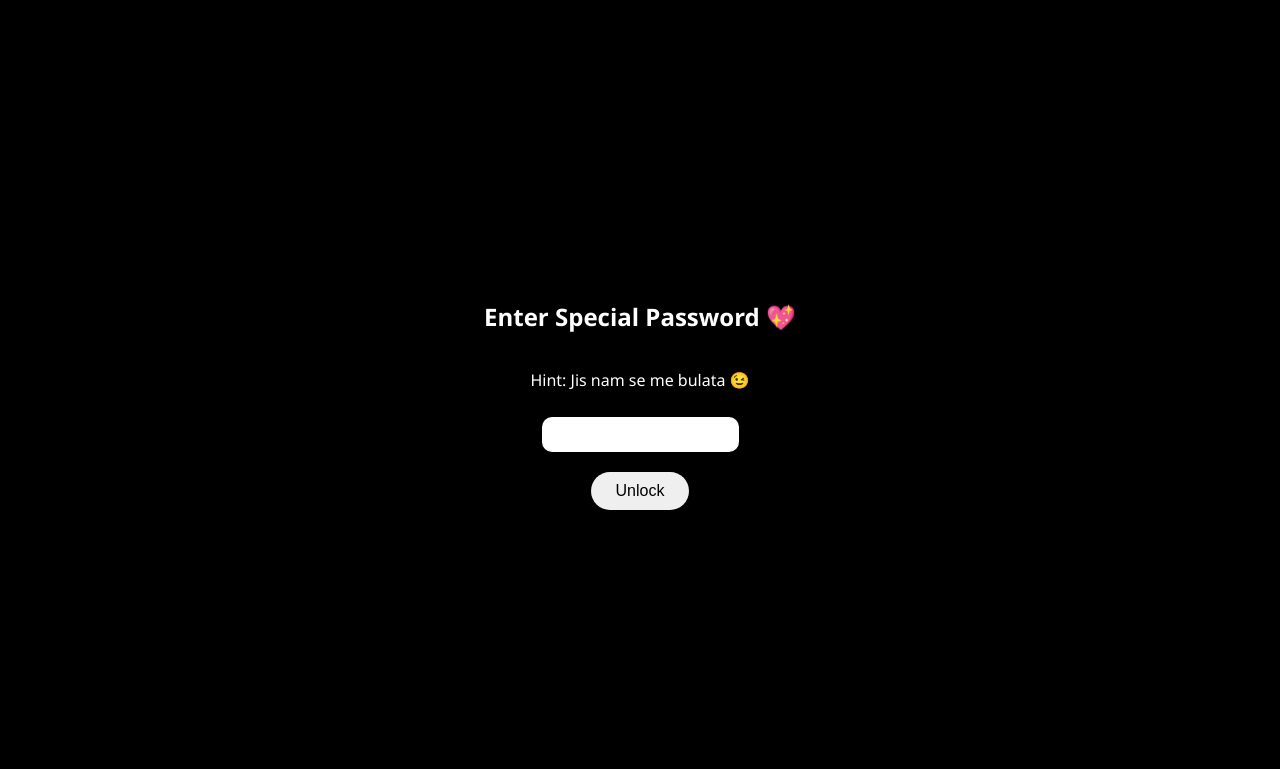
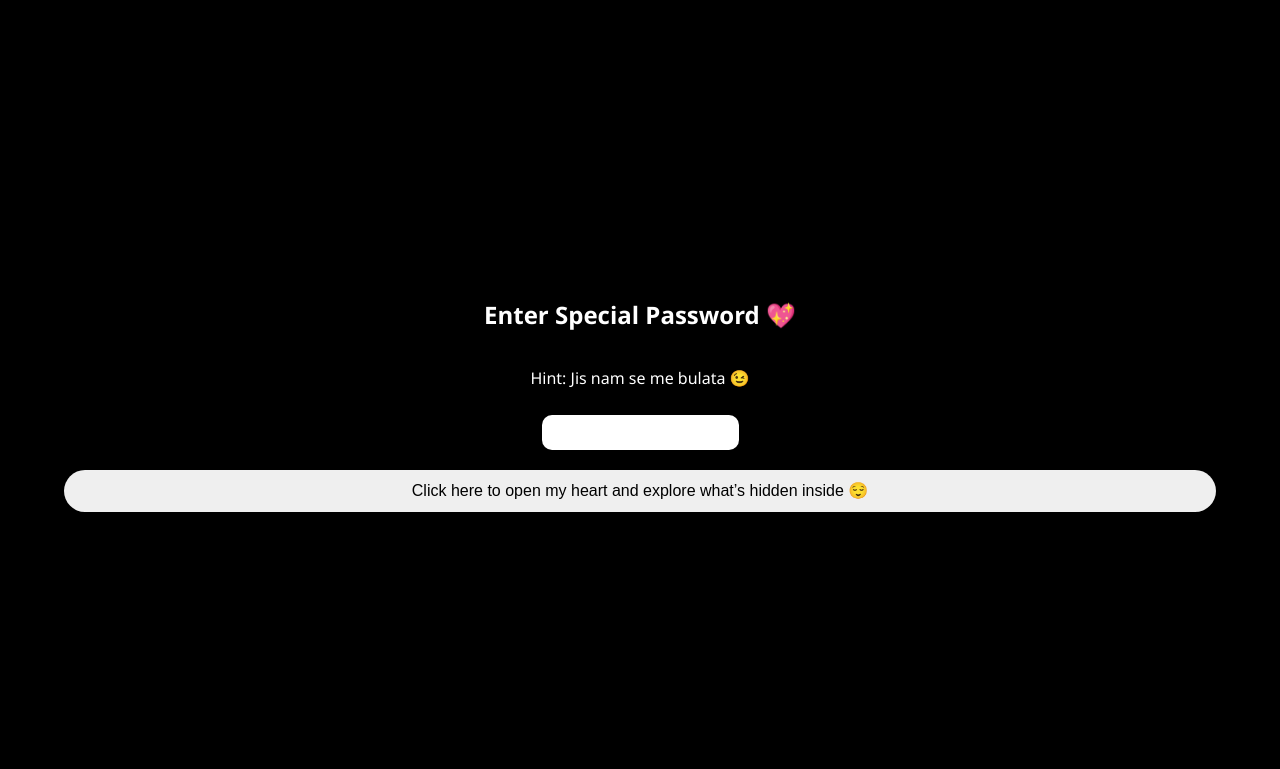
Before and after one commit to diya120501-blip/valentine, a plain HTML site: page index.html in a window 1280 px wide. Shown: the top 769 px of the page. Drawn offline with Linux system fonts and the light colour scheme.

Commit message:
index.html

```diff
--- a/index.html
+++ b/index.html
@@ -23,6 +23,7 @@ height:100vh;
     color: #ffb6c1;
     font-weight: 500;
     }
+
 
 /* 🌌 Stars */
 .star{
@@ -111,6 +112,14 @@ flex-direction:column;
 justify-content:center;
 align-items:center;
 z-index:10;
+}
+
+#unlockBtn {
+   max-width: 90%;
+   width: 100%;
+   white-space: normal;
+   text-align: center;
+   line-height: 1.4;
 }
 
 input{
@@ -207,7 +216,7 @@ setInterval(createSkyHeart,800);
 <h2>Enter Special Password 💖</h2>
 <p>Hint: Jis nam se me bulata 😉</p>
 <input type="password" id="password">
-<button onclick="unlock()">Unlock</button>
+<button id="unlockBtn" onclick="unlock()">Click here to open my heart and explore what’s hidden inside 😌</button>
 </div>
 
 <div class="card" id="mainCard" style="display:none;">
```
